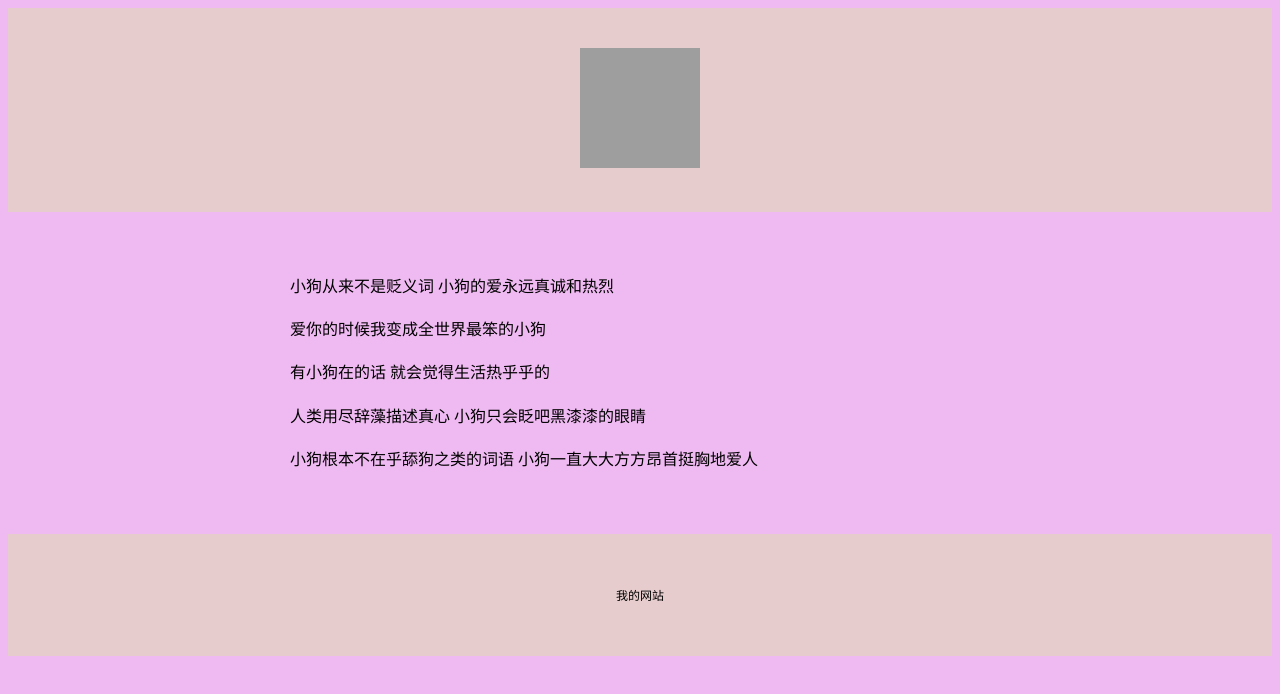
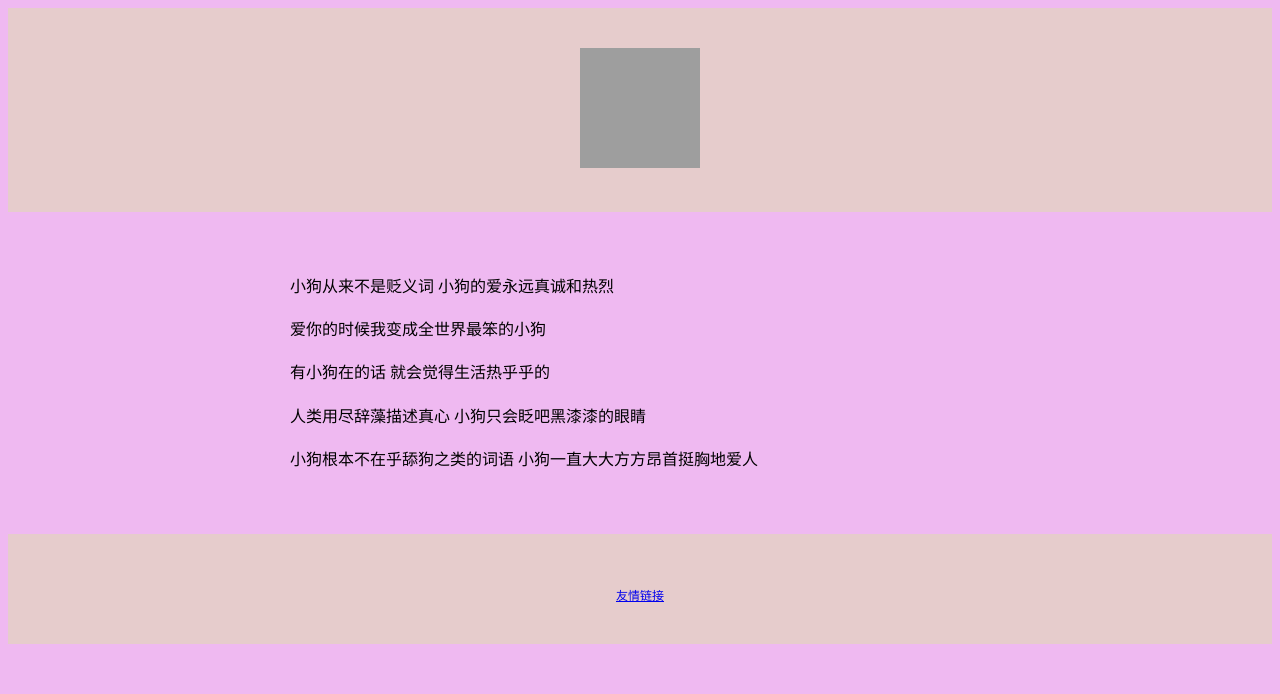
Before and after one commit to fuck681/-, a plain HTML site: page index.html in a window 1280 px wide. Drawn offline with Linux system fonts and the light colour scheme; grey boxes are pictures that could not be loaded.

Commit message:
Add files via upload

```diff
--- a/index.html
+++ b/index.html
@@ -3,7 +3,7 @@
 <head>
     <meta charset="UTF-8">
     <meta name="viewport" content="width=device-width, initial-scale=1.0">
-    <title>线条小狗</title>
+    <title>index</title>
 </head>
 <body style="background-color: #efb9f1;">
     <div style="
@@ -29,7 +29,8 @@
         text-align: center;
         padding:40px;
         font-size: 12px;">
-        <p>我的网站</p>
+        <p></p>
+        <a href="https://kangwenchang.com/">友情链接</a>
         </div>
 
 
```
